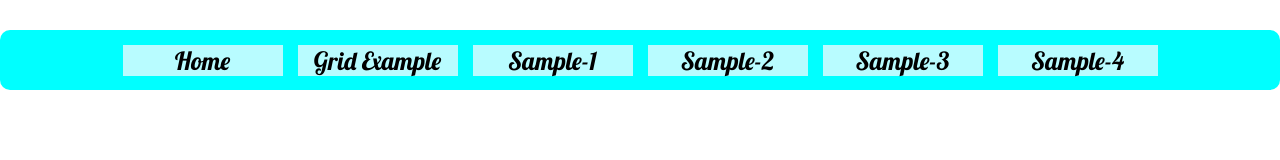
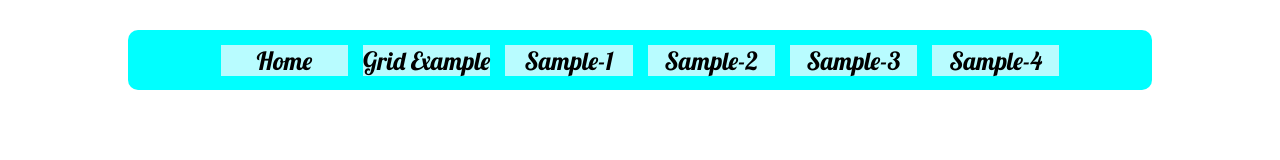
Before and after one commit to kobirhumayun/Grid-Project-Draft, a plain HTML site: page index.html in a window 1280 px wide. Drawn offline with Linux system fonts and the light colour scheme.

Commit message:
format update

```diff
--- a/sass/_variable.scss
+++ b/sass/_variable.scss
@@ -3,3 +3,4 @@ $hover-drop-bg: #139ffd;
 $normal-drop-color:#000;
 $hover-drop-color:#fff;
 $div-bg: #ffaec2;
+$body-width: vh;
--- a/sass/style.scss
+++ b/sass/style.scss
@@ -3,8 +3,8 @@
 @import 'variable';
 
 .body-container {
-    // width: 80%;
-    width: 80rem;
+    width: 80%;
+    // width: 80rem;
     margin: 30px auto;
 
 }
@@ -29,7 +29,7 @@
         list-style: none;
         text-align: center;
         // width: 160px;
-        width: 10rem;
+        // width: 100%;
 
         li {
             position: relative;
```
Also changed, not shown: sass/style.css, 1 other file.
